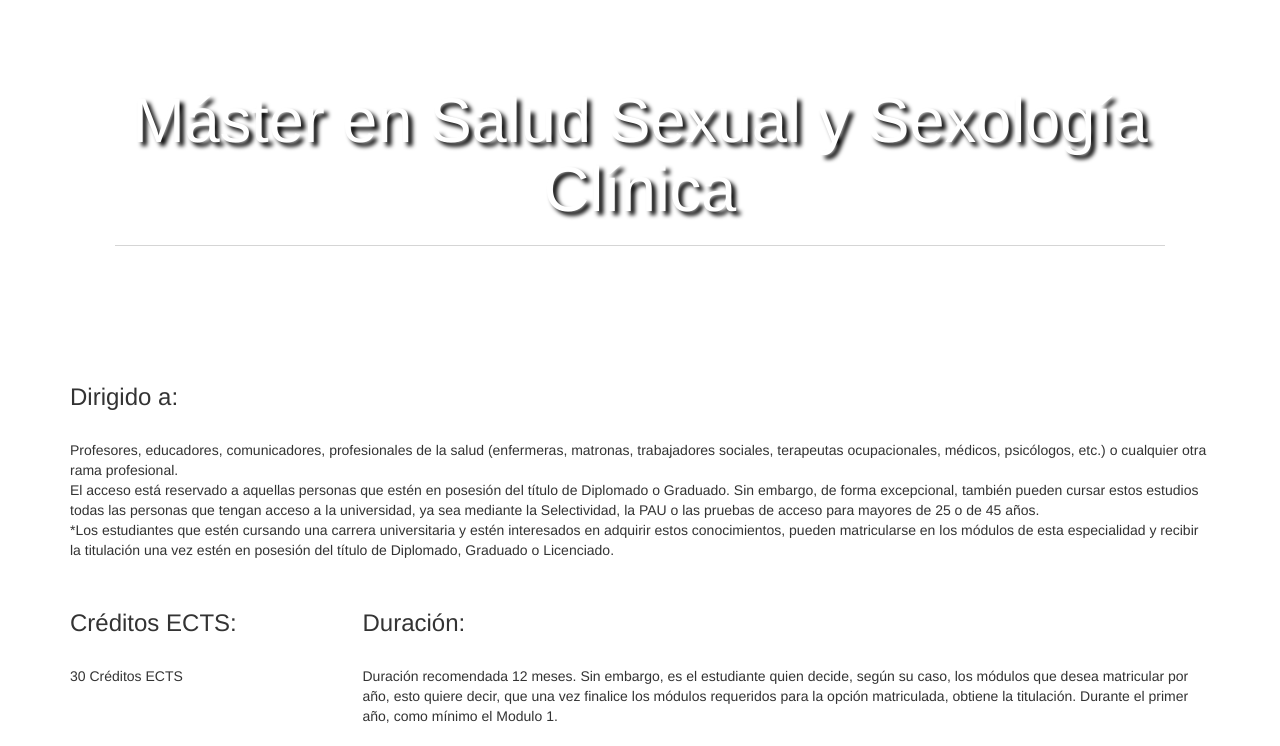
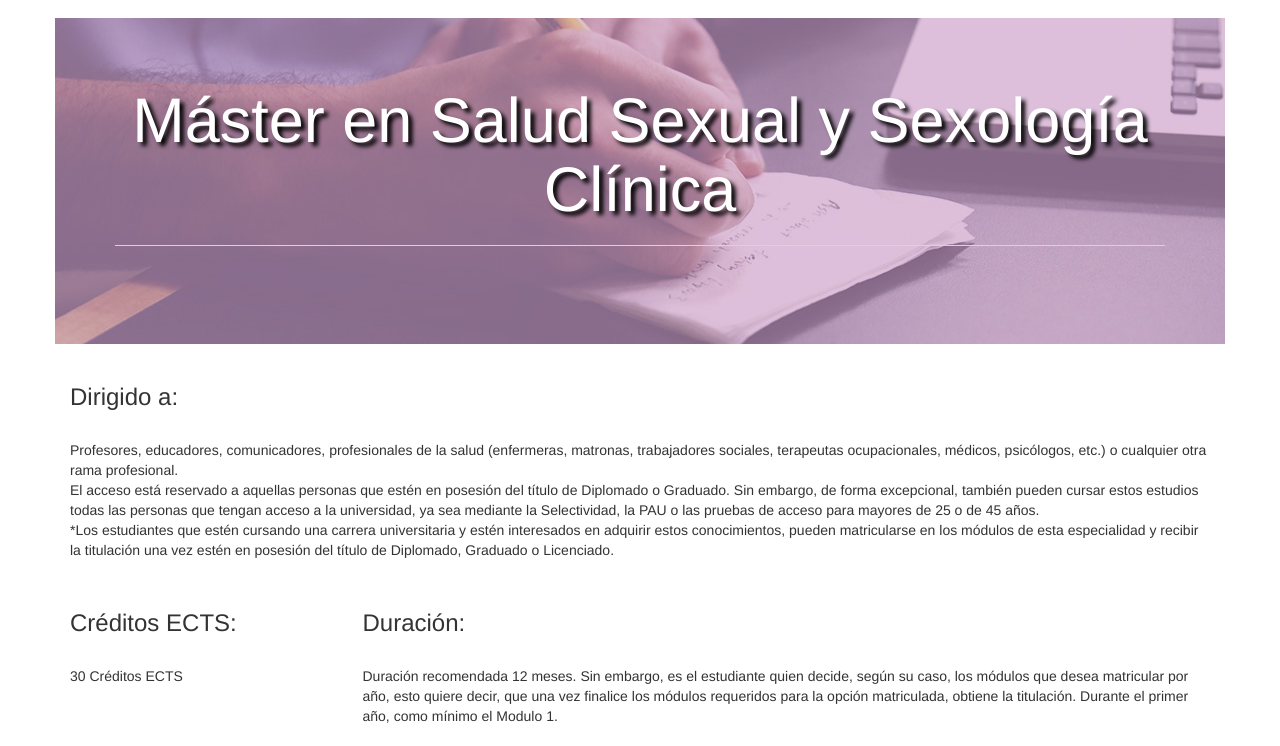
Before and after one commit to GCebria/PruebasUNED, a plain HTML site: page clinica.html in a window 1280 px wide. Shown: the part 54-800 px from the top of the page. Drawn offline with Linux system fonts and the light colour scheme.

Commit message:
jumbotron imagenes

```diff
--- a/assets/css/custom.css
+++ b/assets/css/custom.css
@@ -275,7 +275,12 @@ body{
 
 .bg-matricula {
   background: url('../images/matricula.jpg') no-repeat center center;
-
+}
+.bg-educacion {
+  background: url('../images/educacion.jpg') no-repeat center center;
+}
+.bg-clinica {
+  background: url('../images/clinica.jpg') no-repeat center center;
 }
 
 .jumbotron {
--- a/clinica.html
+++ b/clinica.html
@@ -58,7 +58,7 @@
   </nav>
 
  <div class="container">
-   <div class="row row-m-t">
+   <div class="row row-m-t bg-clinica">
     <div class="jumbotron text-center color-clinica">
      <h1>Máster en Salud Sexual y Sexología Clínica</h1>
      <hr>
```
Also changed, not shown: experto.html (+1 -2 lines), assets/images/clinica.jpg (added), assets/images/educacion.jpg (added).
